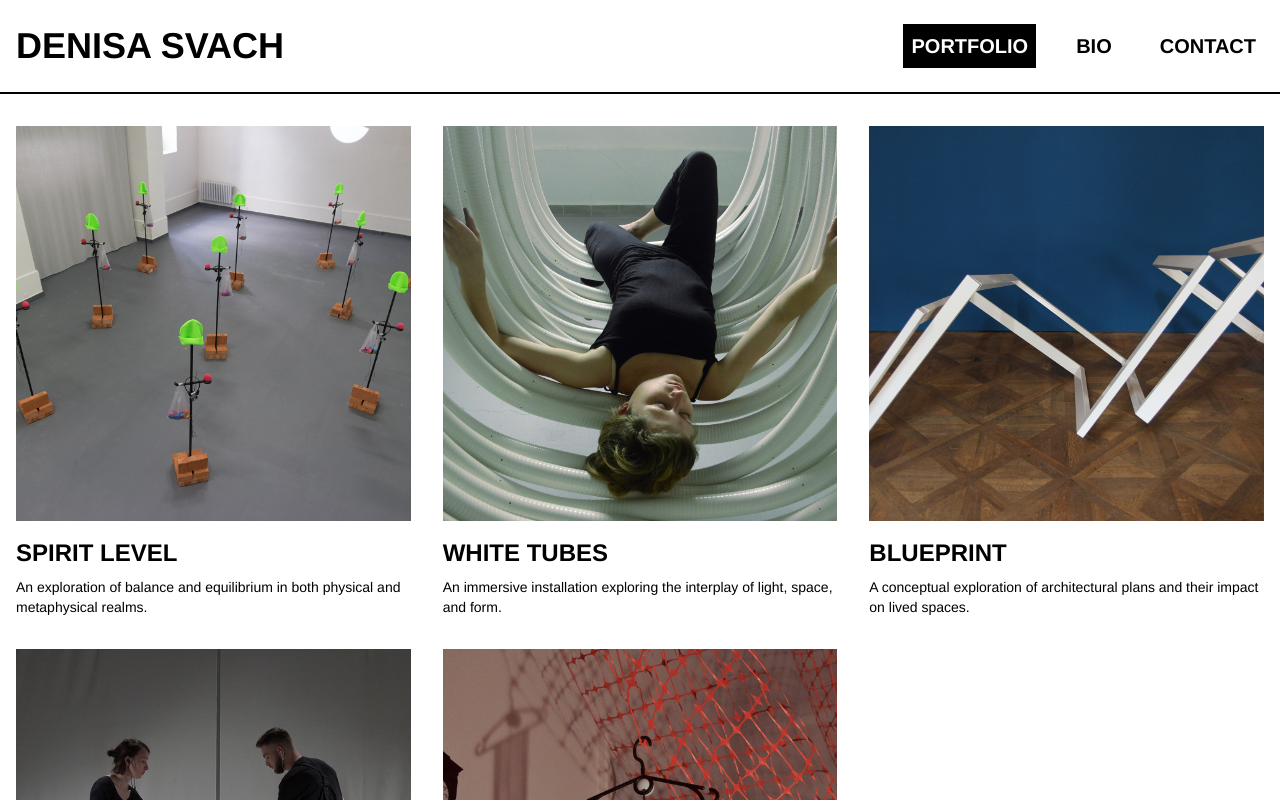
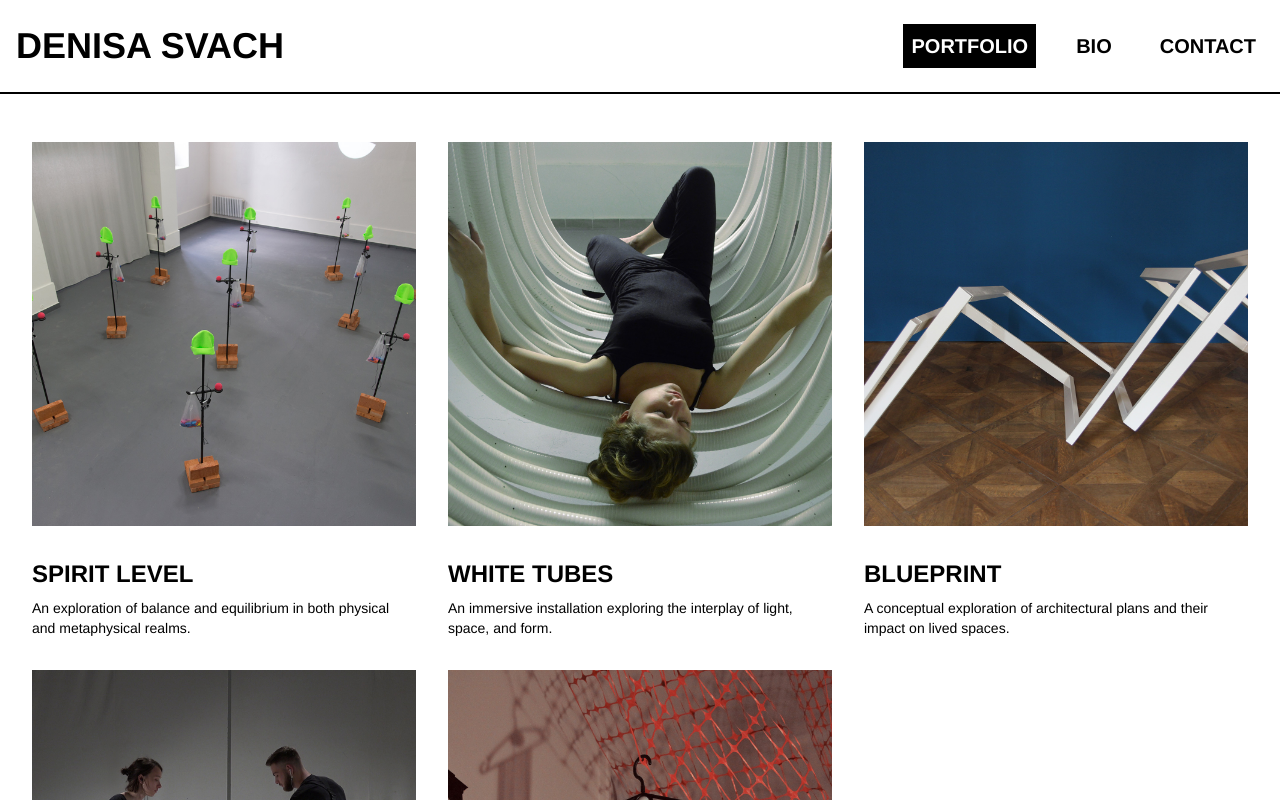
Before and after one commit to mpanko/denisasvach, a Next.js app: page / in a window 1280 px wide. Shown: the top 800 px of the page. Built offline with nearby package versions, Linux system fonts and the light colour scheme.

Commit message:
fixed projects page

```diff
--- a/app/page.tsx
+++ b/app/page.tsx
@@ -6,29 +6,35 @@ import { projects } from './data/projects'
 export default function Home() {
   return (
     <div className="container mx-auto px-4 pt-8 pb-16">
-      <div className="grid grid-cols-1 md:grid-cols-2 lg:grid-cols-3 gap-8">
+      <div className="grid grid-cols-1 md:grid-cols-2 lg:grid-cols-3">
         {projects.map((project) => (
+          <div key={project.id} className="p-0">
             <Link
-            key={project.id}
               href={`/project/${project.id}`}
-            className="block no-underline hover:no-underline text-foreground hover:text-foreground hover:bg-transparent"
+              className="block no-underline hover:no-underline group relative"
             >
-            <div className="hover:bg-transparent">
+              <div className="bg-white group-hover:bg-black">
                 <div className="relative aspect-square overflow-hidden">
                   <Image
                     src={project.image}
                     alt={project.title}
                     fill
                     sizes="(max-width: 768px) 100vw, (max-width: 1200px) 50vw, 33vw"
-                  className="object-cover"
+                    className="object-cover p-4 group-hover:bg-black"
                   />
                 </div>
-              <div className="mt-4 hover:bg-transparent">
-                <h3 className="text-2xl font-bold uppercase mt-1 hover:bg-transparent hover:text-foreground">{project.title}</h3>
-                <p className="text-sm mt-2 hover:bg-transparent hover:text-foreground">{project.description}</p>
+                <div className="p-4">
+                  <h3 className="text-2xl font-bold uppercase mb-2 group-hover:text-white">
+                    {project.title}
+                  </h3>
+                  <p className="text-sm group-hover:text-white">
+                    {project.description}
+                  </p>
                 </div>
               </div>
+              <div className="absolute inset-0 border-8 border-black opacity-0 group-hover:opacity-100"></div>
             </Link>
+          </div>
         ))}
       </div>
     </div>
```
Lines whose indentation alone changed are shown as unchanged.
